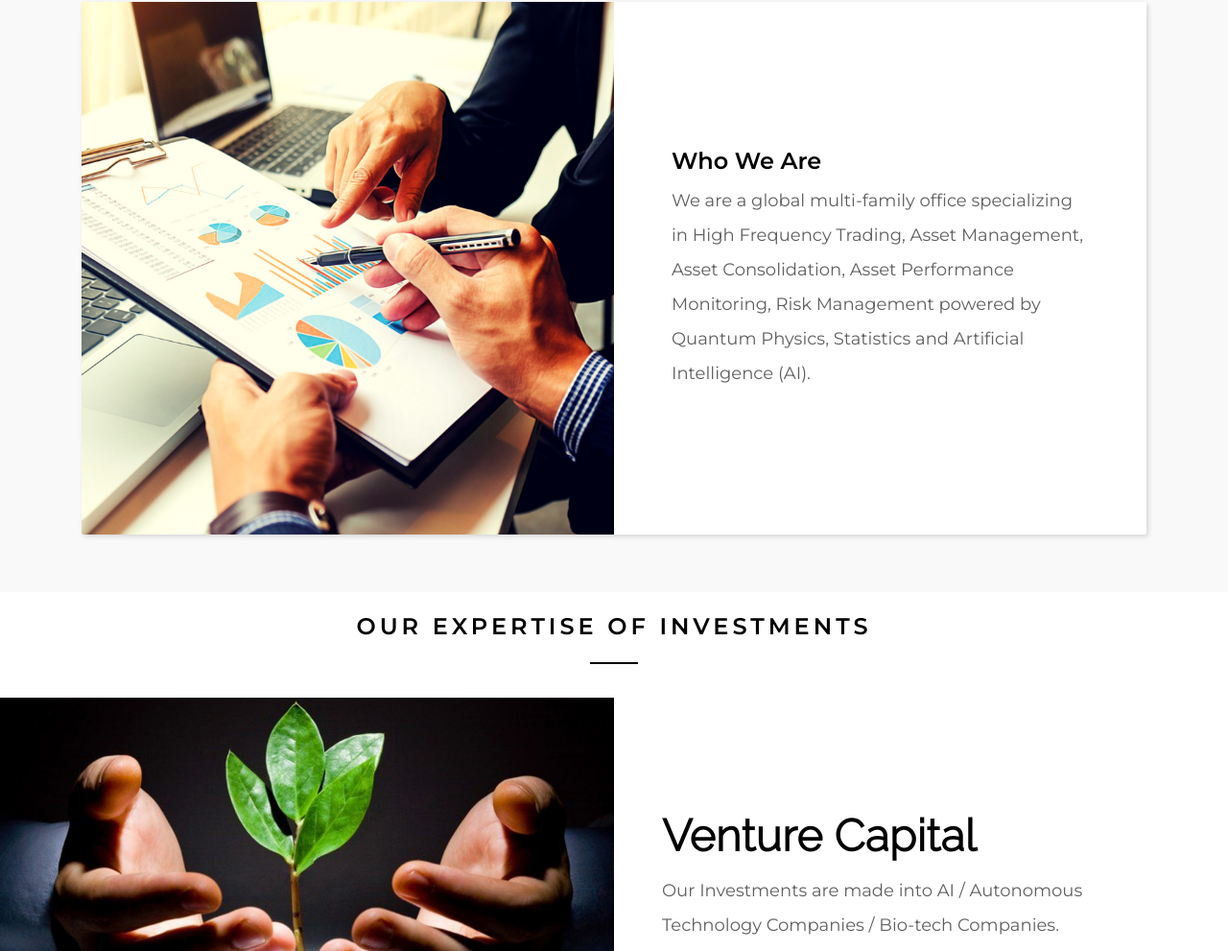
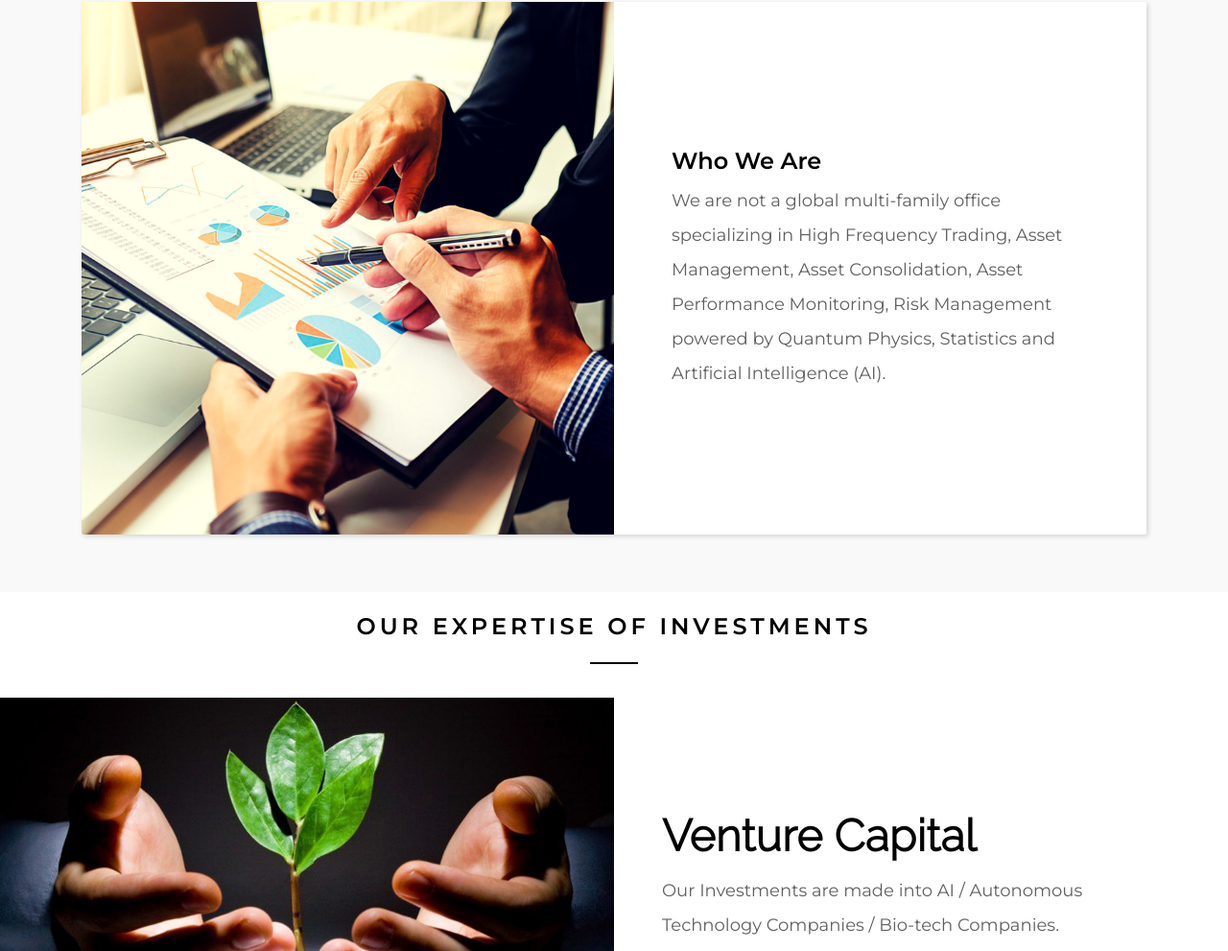
Before and after one commit to mchoudaryy/Mfin, a plain HTML site: page Mefin/index.html in a window 1280 px wide. Shown: the part 914-1905 px from the top of the page at 96% size. Drawn offline with Linux system fonts and the light colour scheme.

Commit message:
index file again changed

```diff
--- a/Mefin/index.html
+++ b/Mefin/index.html
@@ -67,7 +67,7 @@
 						<div class="col-12 col-md-6">
 							<div class="about-us-text wow fadeIn" data-wow-delay="1.5s">
 								<h4>Who We Are</h4>
-								<p>We are a global multi-family office specializing in High Frequency Trading, Asset Management, Asset Consolidation, Asset Performance Monitoring, Risk Management powered by Quantum Physics, Statistics and Artificial Intelligence (AI).</p>
+								<p>We are not a global multi-family office specializing in High Frequency Trading, Asset Management, Asset Consolidation, Asset Performance Monitoring, Risk Management powered by Quantum Physics, Statistics and Artificial Intelligence (AI).</p>
 							</div>
 						</div>
 					</div>
```
